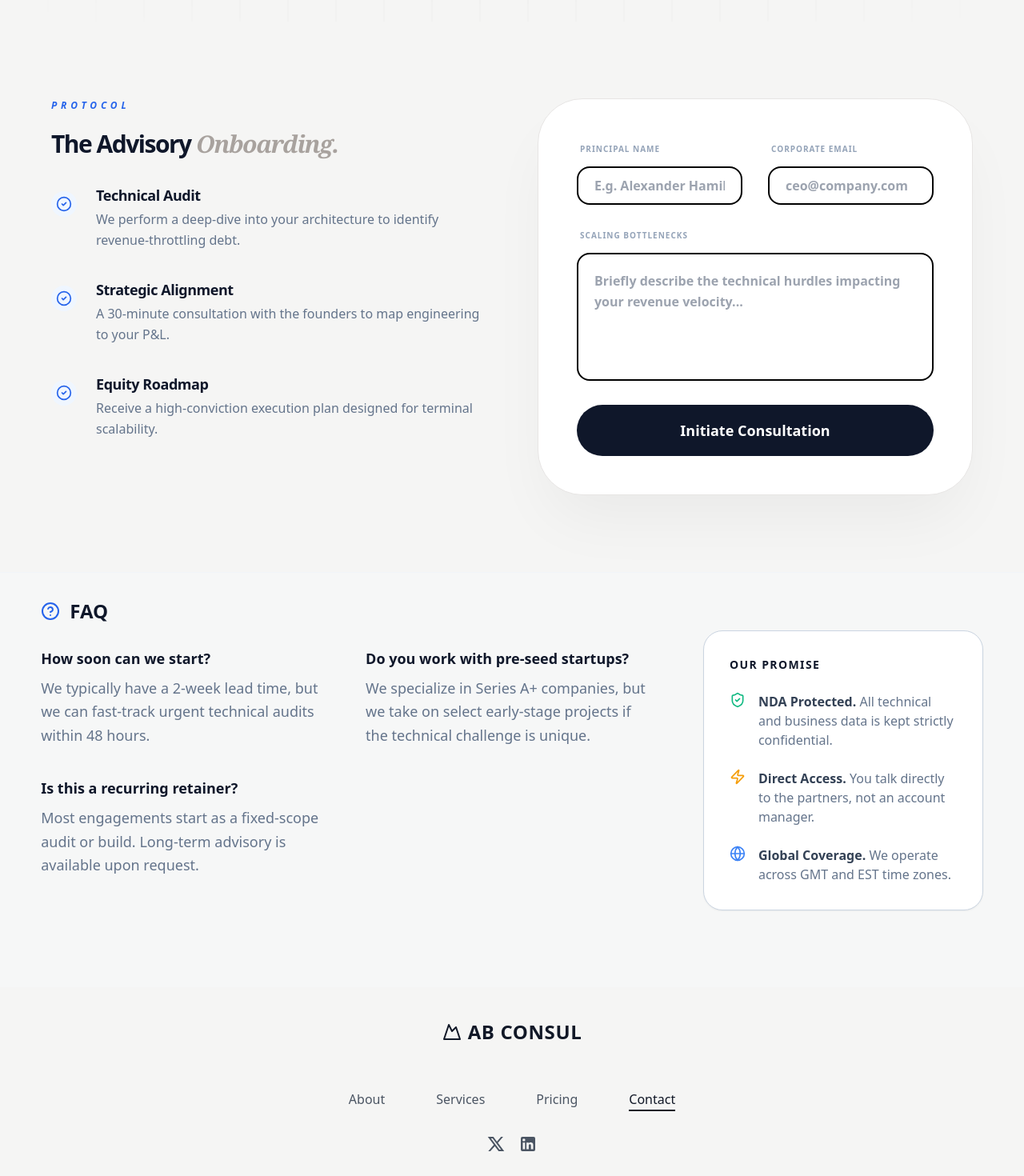
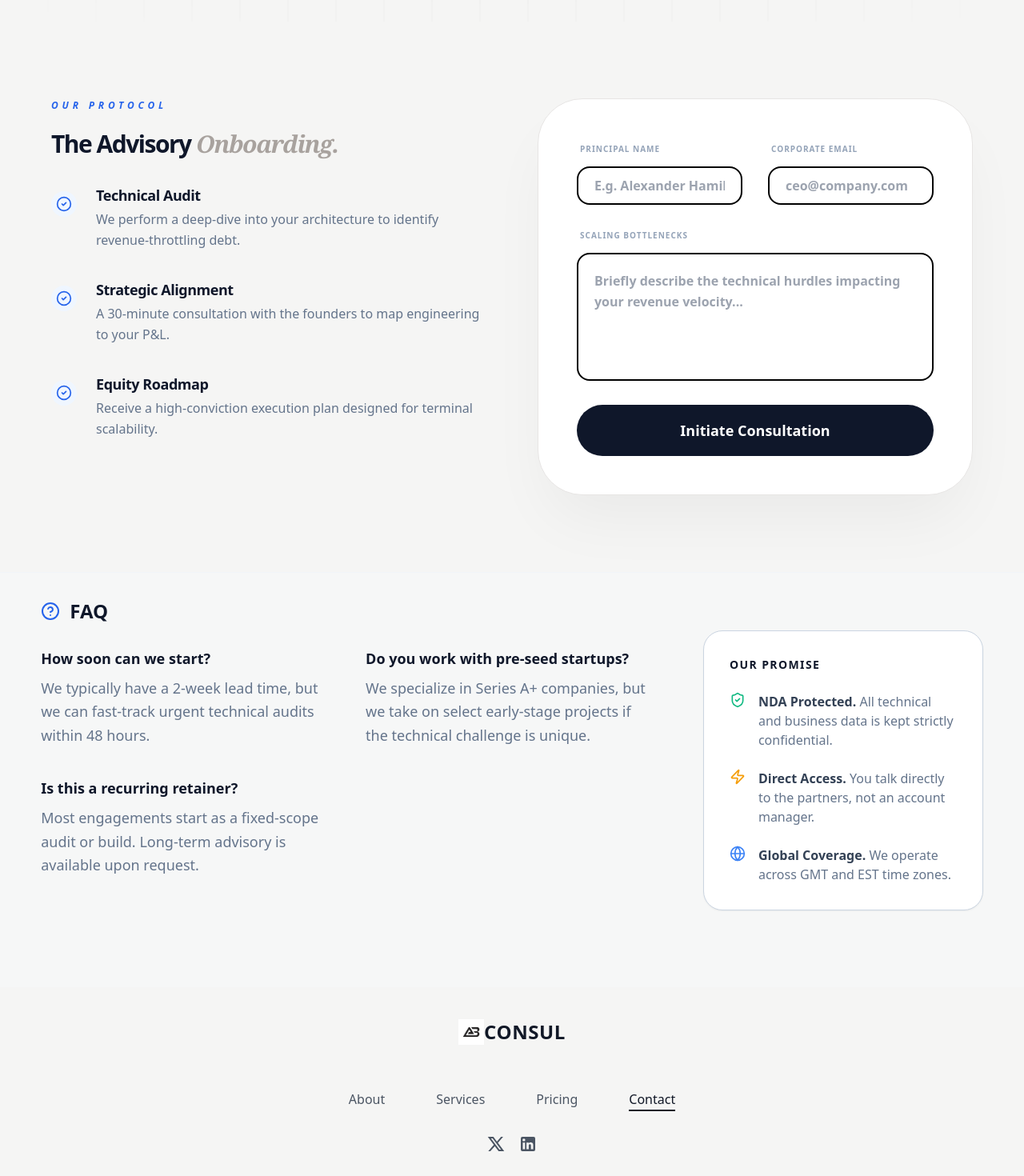
Before and after one commit to l-tting/ab-consul, a Next.js app in the folder my-app/: page /contact in a window 1280 px wide. Shown: the part 500-1970 px from the top of the page at 80% size. Built offline with nearby package versions, Linux system fonts and the light colour scheme.

Commit message:
contact body w-adjustments --v2.3.1

```diff
--- a/my-app/src/components/ContactBody.jsx
+++ b/my-app/src/components/ContactBody.jsx
@@ -65,7 +65,7 @@ export default function ContactBody() {
           {/* Left Side (Content from previous steps) */}
           <div className="space-y-6">
             <div>
-              <h2 className="text-[12px] font-black uppercase tracking-[0.4em] text-blue-600 mb-6 italic">Protocol</h2>
+              <h2 className="text-[12px] font-black uppercase tracking-[0.4em] text-blue-600 mb-6 italic">Our Protocol</h2>
               <h3 className="text-3xl font-black text-slate-900 mb-10 tracking-tighter leading-none">The Advisory <span className="text-stone-400 italic font-serif">Onboarding.</span></h3>
               <ul className="space-y-10">
                 {[
--- a/my-app/src/components/Footer.jsx
+++ b/my-app/src/components/Footer.jsx
@@ -30,9 +30,13 @@ function Footer() {
     <footer className="mt-auto bg-gray- py-10 px-4 sm:px-6 lg:px-8 font-inter relative overflow-hidden">
       <div className="max-w-7xl mx-auto flex flex-col items-center relative z-10">
         <div className="mb-6 flex items-center justify-center">
-          <MountainIcon className="h-6 w-6 text-gray-900 dark:text-white" />
-          <span className="text-gray-900 dark:text-white text-2xl font-extrabold tracking-wide ml-2">
-            AB CONSUL
+          <img
+              src="/ab.png"
+              alt="AB Consul Logo"
+              className="h-8 w-auto"
+            />
+          <span className="text-gray-900 dark:text-white text-2xl font-extrabold tracking-wide ">
+            CONSUL
           </span>
         </div>
 
```
